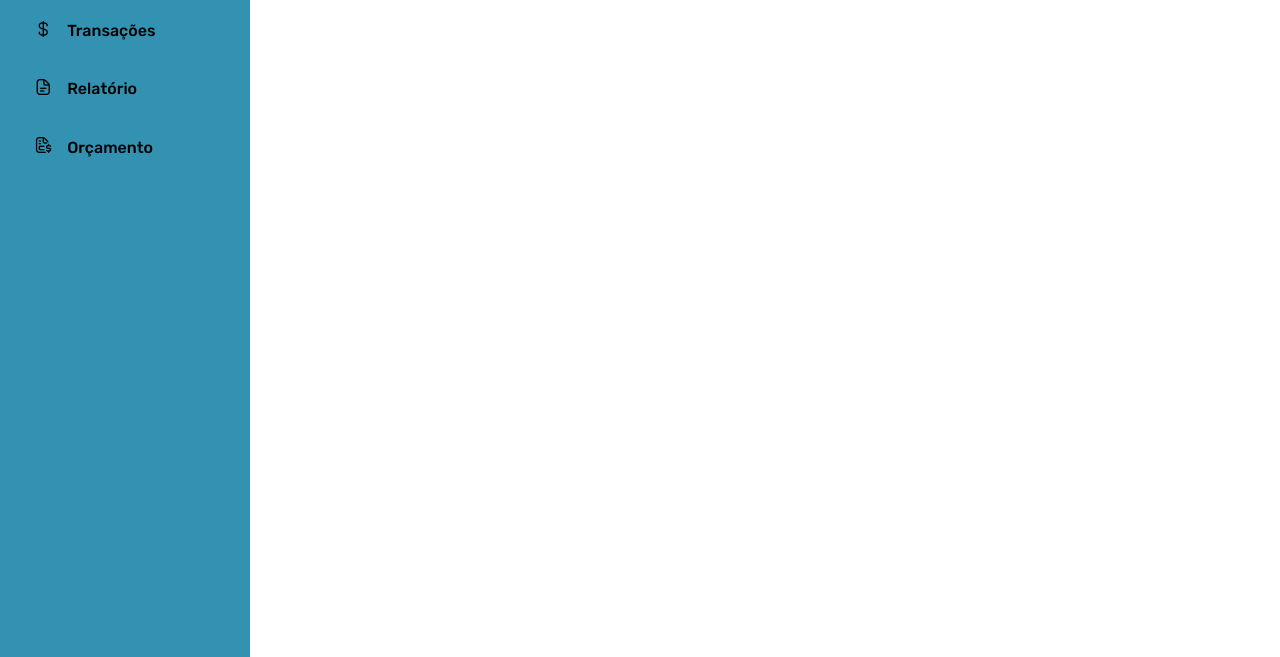
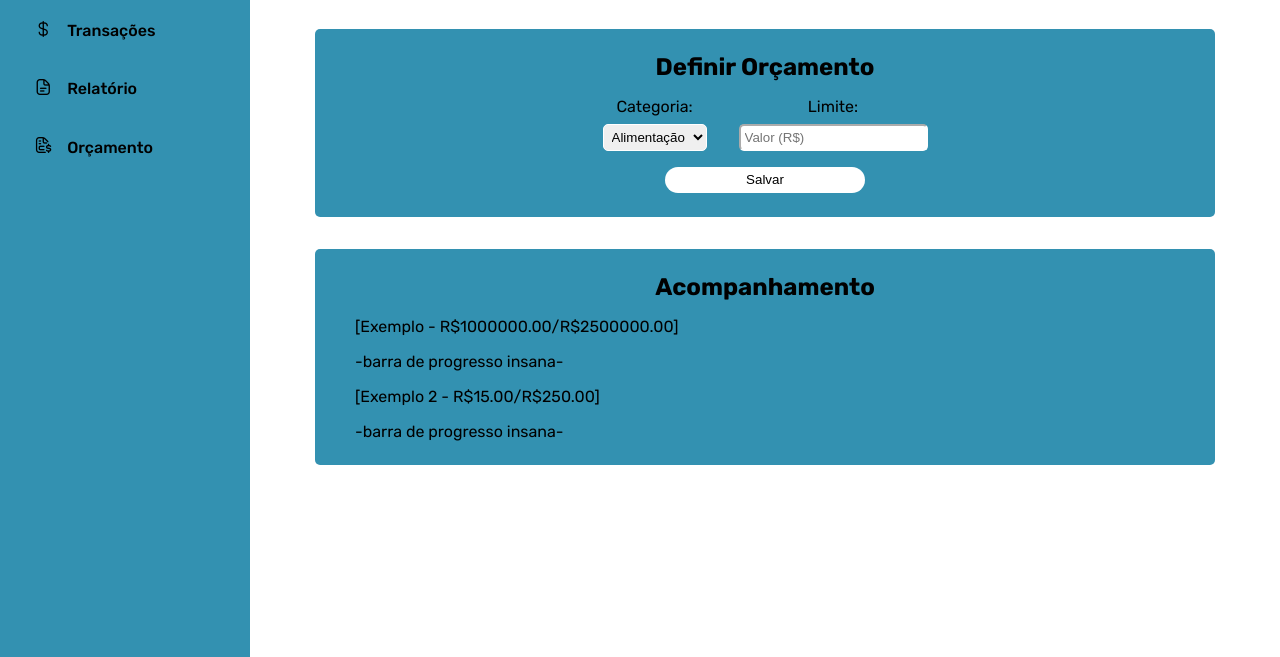
Before and after one commit to HarkyzinPROGRAMAS/Gerenciamento-Financeiro, a plain HTML site: page pages/orcamento.html in a window 1280 px wide. Shown: the part 143-800 px from the top of the page. Drawn offline with nearby package versions, Linux system fonts and the light colour scheme.

Commit message:
mudancas em estilos e aba de orcamento

```diff
--- a/pages/orcamento.html
+++ b/pages/orcamento.html
@@ -62,6 +62,46 @@
     <section class="visao-geral">
         <div class="dashboard-container">
             <h1>Orçamento</h1>
+
+            <div class="definir-orcamento-container">
+                <h2>Definir Orçamento</h2>
+
+                <div class="definir-orcamento">
+
+                    <div class="definir-orcamento-opcao">
+                        <label for="categoria">Categoria:</label>
+                        <select name="categoria" id="categoria-orcamento">
+                            <option value="alimentacao">Alimentação</option>
+                            <option value="transporte">Transporte</option>
+                            <option value="moradia">Moradia</option>
+                            <option value="saude">Saúde</option>
+                            <option value="lazer">Lazer</option>
+                            <option value="educacao">Educação</option>
+                        </select>
+                    </div>
+
+                    <div class="definir-orcamento-opcao">
+                        <label for="valor">Limite:</label>
+                        <input type="number" name="valor" id="valor-orcamento" min="0" placeholder="Valor (R$)">
+                    </div>
+
+                </div>
+
+                <button>Salvar</button>
+            </div>
+
+            <div class="acompanhamento-orcamento-container">
+                <h2>Acompanhamento</h2>
+
+                <ul class="acompanhamento-orcamento">
+                    <li>[Exemplo - R$1000000.00/R$2500000.00]</li>
+                    -barra de progresso insana-
+                    <li>[Exemplo 2 - R$15.00/R$250.00]</li>
+                    -barra de progresso insana-
+                </ul>
+
+            </div>
+
         </div>
     </section>
 </body>
--- a/styles/styles.css
+++ b/styles/styles.css
@@ -197,6 +197,7 @@ a {
 
 .transacao-catego-container {
     display: flex;
+    flex-direction: column;
     align-items: center;
     gap: .5em;
 }
@@ -302,3 +303,71 @@ a {
     flex-direction: column;
     gap: 1em;
 }
+
+.definir-orcamento-container {
+    display: flex;
+    flex-direction: column;
+    gap: 1em;
+    padding: 1.5em 2.5em;
+    border-radius: 5px;
+    background-color: #3391b1;
+}
+
+.definir-orcamento {
+    display: flex;
+    align-items: center;
+    justify-content: center;
+    gap: 2em;
+}
+
+.definir-orcamento-opcao select, input {
+    border-radius: 5px;
+    border-color: white;
+    padding: .3em;
+    transition: .2s ease-out;
+}
+
+.definir-orcamento-opcao {
+    display: flex;
+    flex-direction: column;
+    gap: .5em;
+}
+
+.definir-orcamento-opcao select {
+    cursor: pointer;
+}
+
+.definir-orcamento-opcao select:focus, input:focus {
+    border: solid 2px #0353a4;
+    outline: none;
+}
+
+.definir-orcamento-container button {
+    width: 200px;
+    margin: 0 auto;
+    background-color: white;
+    border: none;
+    border-radius: 20px;
+    padding: .4em;
+    cursor: pointer;
+}
+
+.definir-orcamento-container button:active {
+    background-color: rgb(230, 230, 230);
+}
+
+.acompanhamento-orcamento-container {
+    display: flex;
+    flex-direction: column;
+    gap: 1em;
+    padding: 1.5em 2.5em;
+    border-radius: 5px;
+    background-color: #3391b1;
+}
+
+.acompanhamento-orcamento {
+    display: flex;
+    flex-direction: column;
+    text-align: left;
+    gap: 1em;
+}
```
Also changed, not shown: pages/transacoes.html (+2 -2 lines), transacoes.js (+14 -10 lines).
